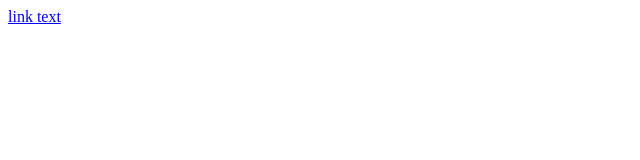
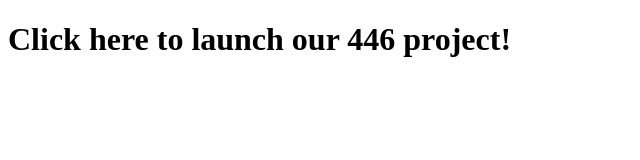
Before and after one commit to elimccoy/xcylei.github.io, a plain HTML site: page index.html in a window 1280 px wide. Shown: the whole page, without its empty margins (0-640 px from the left). Drawn offline with Linux system fonts and the light colour scheme.

Commit message:
Update index.html

```diff
--- a/index.html
+++ b/index.html
@@ -3,6 +3,6 @@
 <head>
 </head>
 <body>
-  <a href="/446 Implemetation/src/pages/signIn.html">link text</a>
+  <h1 href="/446 Implemetation/src/pages/signIn.html">Click here to launch our 446 project!</h1>
 </body>
 </html>
```
